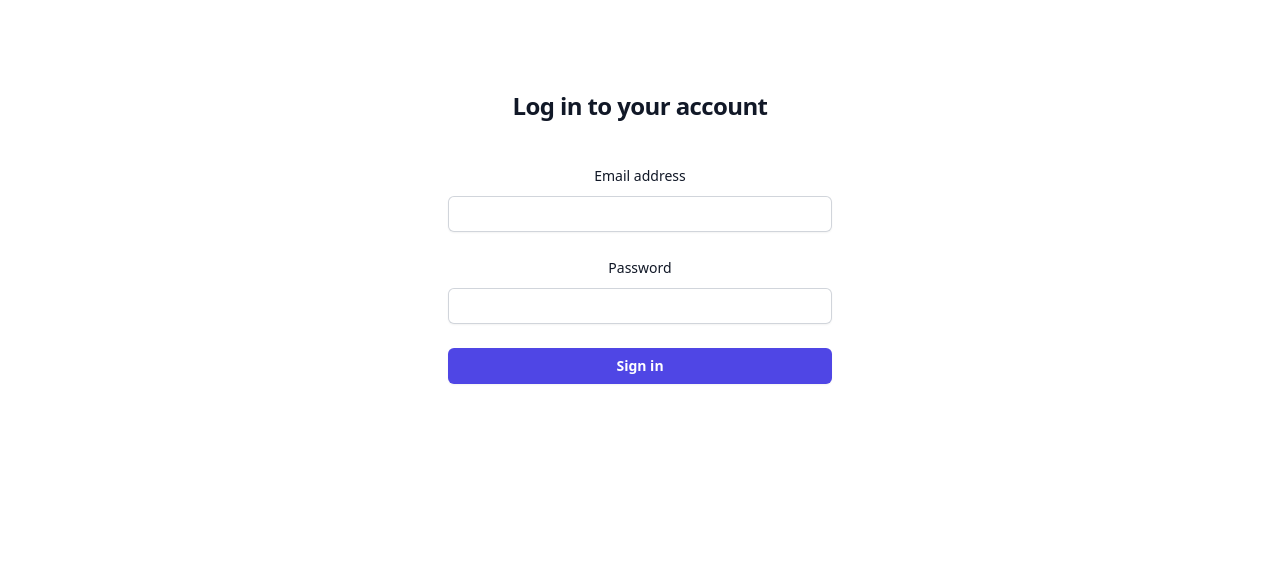
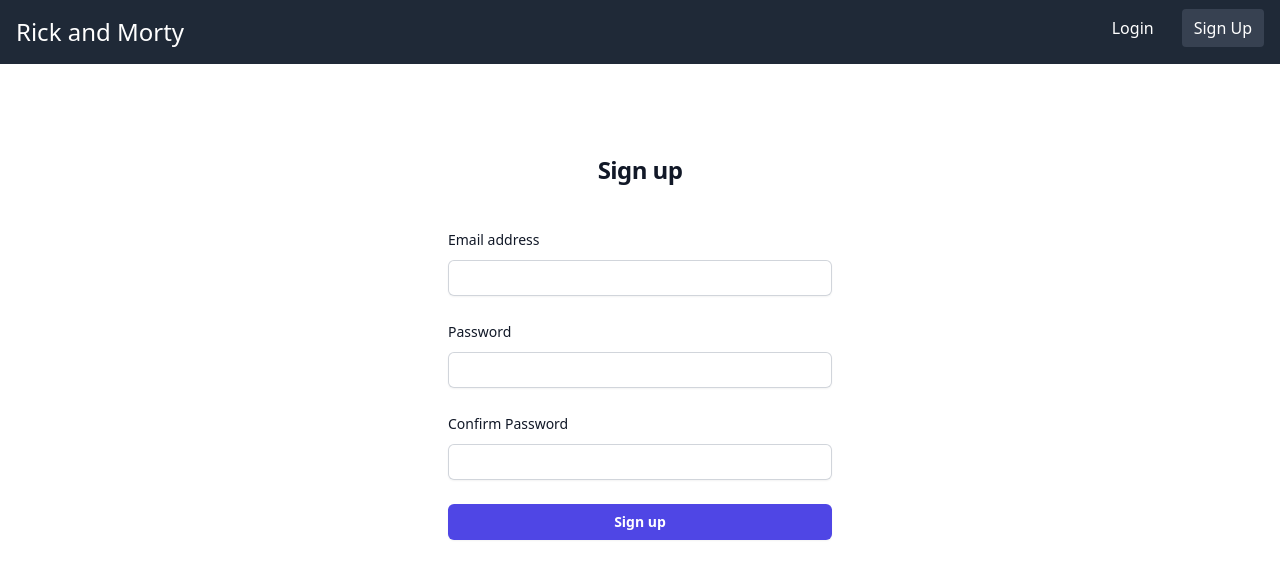
Before and after one commit to culinovic-a/rick-and-morty, a React (Create React App) app: page /sign-up in a window 1280 px wide. Shown: the top 578 px of the page. Built offline with nearby package versions, Linux system fonts and the light colour scheme.

Commit message:
router for login and sign up pages

```diff
--- a/package.json
+++ b/package.json
@@ -11,6 +11,8 @@
     "@types/node": "^16.18.113",
     "@types/react": "^18.3.11",
     "@types/react-dom": "^18.3.0",
+    "@types/react-router": "^5.1.20",
+    "@types/react-router-dom": "^5.3.3",
     "ajv": "^8.17.1",
     "react": "^18.3.1",
     "react-dom": "^18.3.1",
--- a/src/App.tsx
+++ b/src/App.tsx
@@ -1,21 +1,21 @@
 import React from 'react';
-import logo from './logo.svg';
 import './App.css';
-import Login from './pages/Login';
+import Login from './Pages/LoginPage/Login';
+import { BrowserRouter as Router, Route, Link, Routes } from 'react-router-dom';
+import SignUp from './Pages/SignUpPage/SignUp';
+import NavigationNonAuth from './Components/NavigationNonAuth'
 
-function App() {
-  const handleLogin = (email: string, password: string) => {
-    if (email === 'test@example.com' && password === 'password') {
-      alert('Login successful');
-    } else {
-      alert('Invalid credentials');
-    }
-  };
+const App: React.FC = () => {
   return (
-    <div className="App">
-     <Login onLogin={handleLogin}></Login>
-    </div>
+    <Router>
+      <NavigationNonAuth />
+      <Routes>
+        <Route path="/" element={<Login />} />
+        <Route path="/login" element={<Login />} />
+        <Route path="/sign-up" element={<SignUp />} />
+      </Routes>
+    </Router>
   );
-}
+};
 
 export default App;
--- /dev/null
+++ b/src/Components/NavigationNonAuth.tsx
@@ -0,0 +1,32 @@
+import { useLocation } from "react-router";
+import { Link } from "react-router-dom";
+
+const NavigationNonAuth: React.FC = () => {
+    const location = useLocation();
+
+    return (
+        <nav className="bg-gray-800 p-4">
+            <div className="container mx-auto flex justify-between">
+                <h1 className="text-white text-2xl">Rick and Morty</h1>
+                <div className="space-x-4">
+                    <Link
+                        to="/login"
+                        className={`text-white px-3 py-2 rounded transition duration-200 ${location.pathname === '/login' ? 'bg-gray-700' : 'hover:bg-gray-700'
+                            }`}
+                    >
+                        Login
+                    </Link>
+                    <Link
+                        to="/sign-up"
+                        className={`text-white px-3 py-2 rounded transition duration-200 ${location.pathname === '/sign-up' ? 'bg-gray-700' : 'hover:bg-gray-700'
+                            }`}
+                    >
+                        Sign Up
+                    </Link>
+                </div>
+            </div>
+        </nav>
+    );
+};
+
+export default NavigationNonAuth;
--- a/src/pages/Login.tsx
+++ b/src/Pages/LoginPage/Login.tsx
@@ -4,7 +4,7 @@ interface LoginProps {
   onLogin: (email: string, password: string) => void;
 }
 
-const Login: React.FC<LoginProps> = ({ onLogin }) => {
+const Login: React.FC = () => {
     const [email, setEmail] = useState('');
     const [password, setPassword] = useState('');
 
@@ -68,7 +68,7 @@ const Login: React.FC<LoginProps> = ({ onLogin }) => {
                     type="submit"
                     className="flex w-full justify-center rounded-md bg-indigo-600 px-3 py-1.5 text-sm font-semibold leading-6 text-white shadow-sm hover:bg-indigo-500 focus-visible:outline focus-visible:outline-2 focus-visible:outline-offset-2 focus-visible:outline-indigo-600"
                   >
-                    Sign in
+                    Log in
                   </button>
                 </div>
               </form>
--- /dev/null
+++ b/src/Pages/SignUpPage/SignUp.tsx
@@ -0,0 +1,98 @@
+import React, { useState } from 'react';
+
+const SignUp: React.FC = () => {
+    const [email, setEmail] = useState('');
+    const [password, setPassword] = useState('');
+    const [confirmPassword, setConfirmPassword] = useState('');
+
+    const handleSubmit = (event: React.FormEvent<HTMLFormElement>) => {
+      event.preventDefault();
+      console.log('Email:', email);
+      console.log('Password:', password);
+      console.log('Confirm Password:', confirmPassword);
+    };
+
+    return (
+        <>
+          <div className="flex min-h-full flex-1 flex-col justify-center px-6 py-12 lg:px-8">
+            <div className="sm:mx-auto sm:w-full sm:max-w-sm">
+              <h2 className="mt-10 text-center text-2xl font-bold leading-9 tracking-tight text-gray-900">
+               Sign up
+              </h2>
+            </div>
+
+            <div className="mt-10 sm:mx-auto sm:w-full sm:max-w-sm">
+              <form onSubmit={handleSubmit} className="space-y-6">
+                <div>
+                  <label htmlFor="email" className="block text-sm font-medium leading-6 text-gray-900">
+                    Email address
+                  </label>
+                  <div className="mt-2">
+                    <input
+                      id="email"
+                      name="email"
+                      type="email"
+                      required
+                      autoComplete="email"
+                      value={email}
+                      onChange={(e) => setEmail(e.target.value)}
+                      className="block w-full rounded-md border-0 py-1.5 text-gray-900 shadow-sm ring-1 ring-inset ring-gray-300 placeholder:text-gray-400 focus:ring-2 focus:ring-inset focus:ring-indigo-600 sm:text-sm sm:leading-6"
+                    />
+                  </div>
+                </div>
+
+                <div>
+                  <div>
+                    <label htmlFor="password" className="block text-sm font-medium leading-6 text-gray-900">
+                      Password
+                    </label>
+                  </div>
+                  <div className="mt-2">
+                    <input
+                      id="password"
+                      name="password"
+                      type="password"
+                      required
+                      autoComplete="current-password"
+                      value={password}
+                      onChange={(e) => setPassword(e.target.value)}
+                      className="block w-full rounded-md border-0 py-1.5 text-gray-900 shadow-sm ring-1 ring-inset ring-gray-300 placeholder:text-gray-400 focus:ring-2 focus:ring-inset focus:ring-indigo-600 sm:text-sm sm:leading-6"
+                    />
+                  </div>
+                </div>
+                <div>
+                  <div>
+                    <label htmlFor="confirm-password" className="block text-sm font-medium leading-6 text-gray-900">
+                      Confirm Password
+                    </label>
+                  </div>
+                  <div className="mt-2">
+                    <input
+                      id="confirm-password"
+                      name="confirm-password"
+                      type="confirm-password"
+                      required
+                      autoComplete="confirm-password"
+                      value={confirmPassword}
+                      onChange={(e) => setPassword(e.target.value)}
+                      className="block w-full rounded-md border-0 py-1.5 text-gray-900 shadow-sm ring-1 ring-inset ring-gray-300 placeholder:text-gray-400 focus:ring-2 focus:ring-inset focus:ring-indigo-600 sm:text-sm sm:leading-6"
+                    />
+                  </div>
+                </div>
+
+                <div>
+                  <button
+                    type="submit"
+                    className="flex w-full justify-center rounded-md bg-indigo-600 px-3 py-1.5 text-sm font-semibold leading-6 text-white shadow-sm hover:bg-indigo-500 focus-visible:outline focus-visible:outline-2 focus-visible:outline-offset-2 focus-visible:outline-indigo-600"
+                  >
+                    Sign up
+                  </button>
+                </div>
+              </form>
+            </div>
+          </div>
+        </>
+      );
+};
+
+export default SignUp;
--- a/src/pages/SignUp.tsx
+++ /dev/null
@@ -1,7 +0,0 @@
-import React from 'react';
-
-const SignUp: React.FC = () => {
-    return <h2>SignUp Page</h2>;
-};
-
-export default SignUp;
```
Also changed, not shown: src/Routes/Routes.tsx (added, +21 -0 lines), 1 other file (tests, documents, lock files or other folders).
